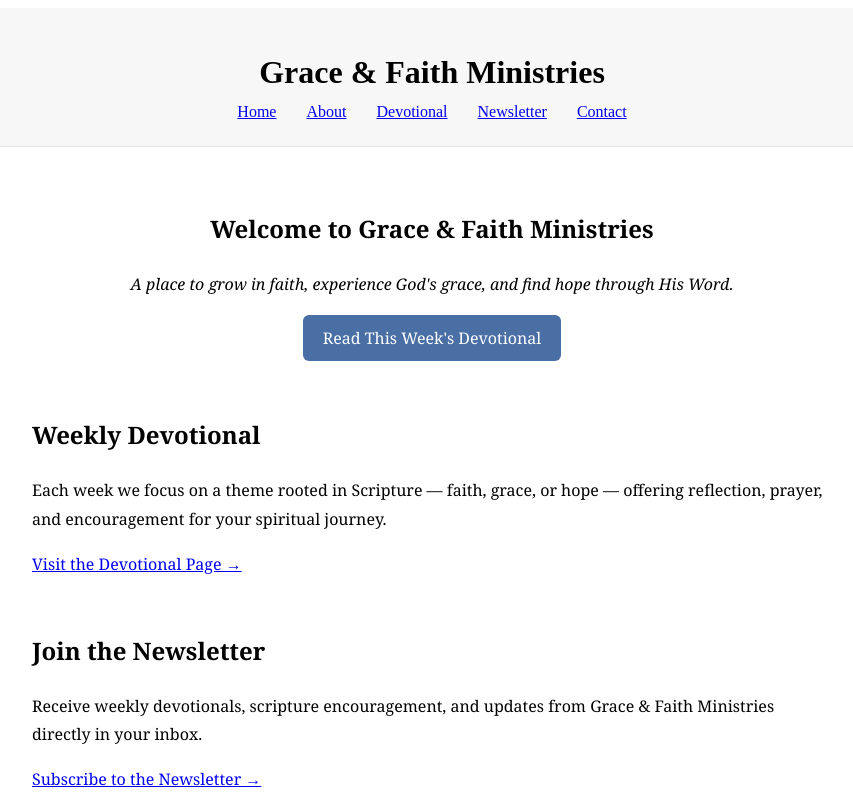
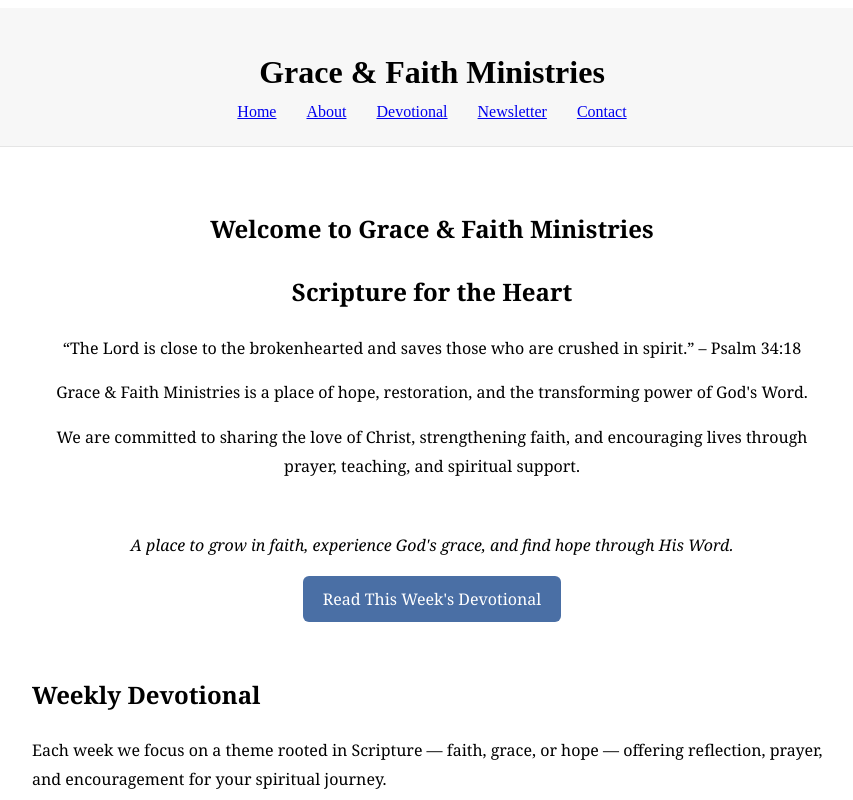
Before and after one commit to luwatt6-del/grace-and-faith, a Next.js app: page / in a window 1280 px wide. Shown: the top 800 px of the page, without its empty margins (208-1061 px from the left). Built offline with nearby package versions, Linux system fonts and the light colour scheme.

Commit message:
Update page.js

```diff
--- a/app/page.js
+++ b/app/page.js
@@ -7,6 +7,24 @@ export default function HomePage() {
       {/* Welcome Section */}
       <section style={styles.hero}>
         <h1>Welcome to Grace & Faith Ministries</h1>
+    <section style={styles.section}>
+  <h2>Scripture for the Heart</h2>
+
+  <p>
+    “The Lord is close to the brokenhearted and saves those who are crushed in spirit.”
+    – Psalm 34:18
+  </p>
+
+  <p>
+    Grace & Faith Ministries is a place of hope, restoration, and the
+    transforming power of God's Word.
+  </p>
+
+  <p>
+    We are committed to sharing the love of Christ, strengthening faith,
+    and encouraging lives through prayer, teaching, and spiritual support.
+  </p>
+</section>
 
         <p style={styles.tagline}>
           A place to grow in faith, experience God's grace, and find hope
```
